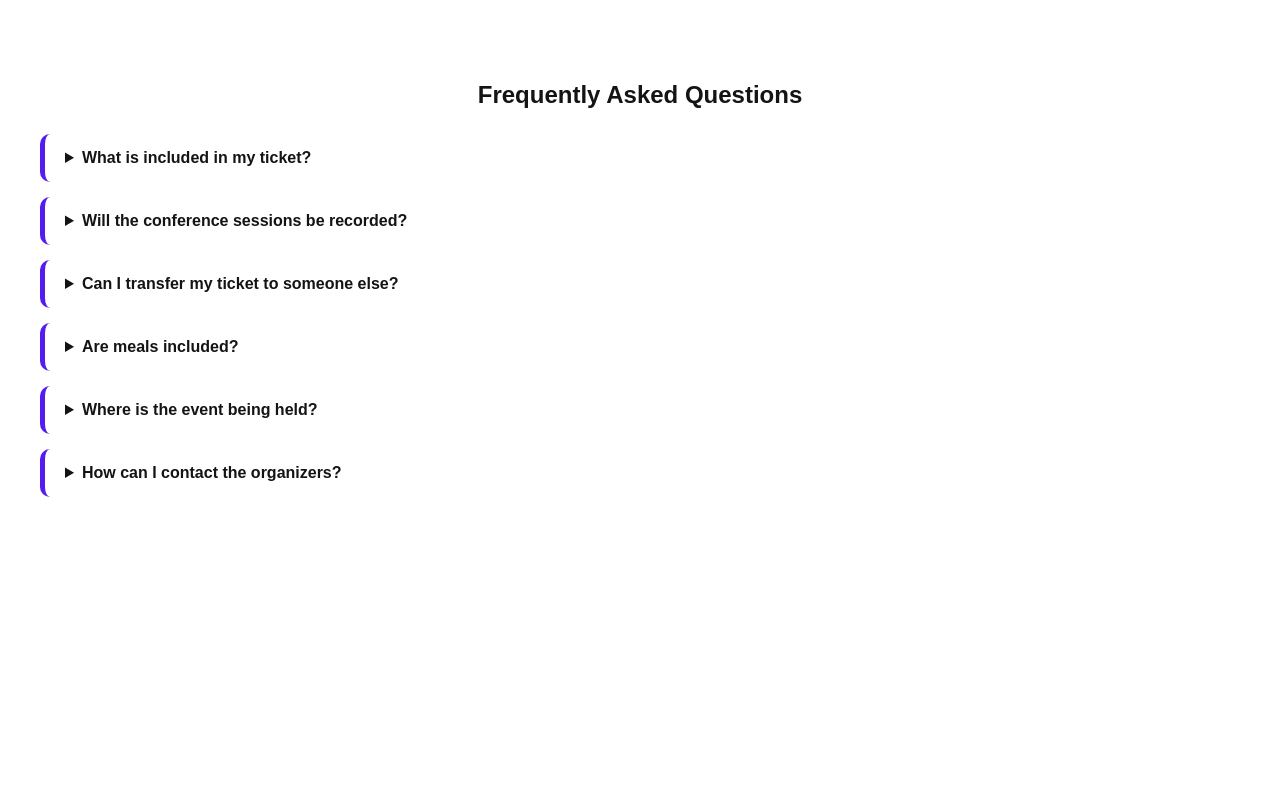
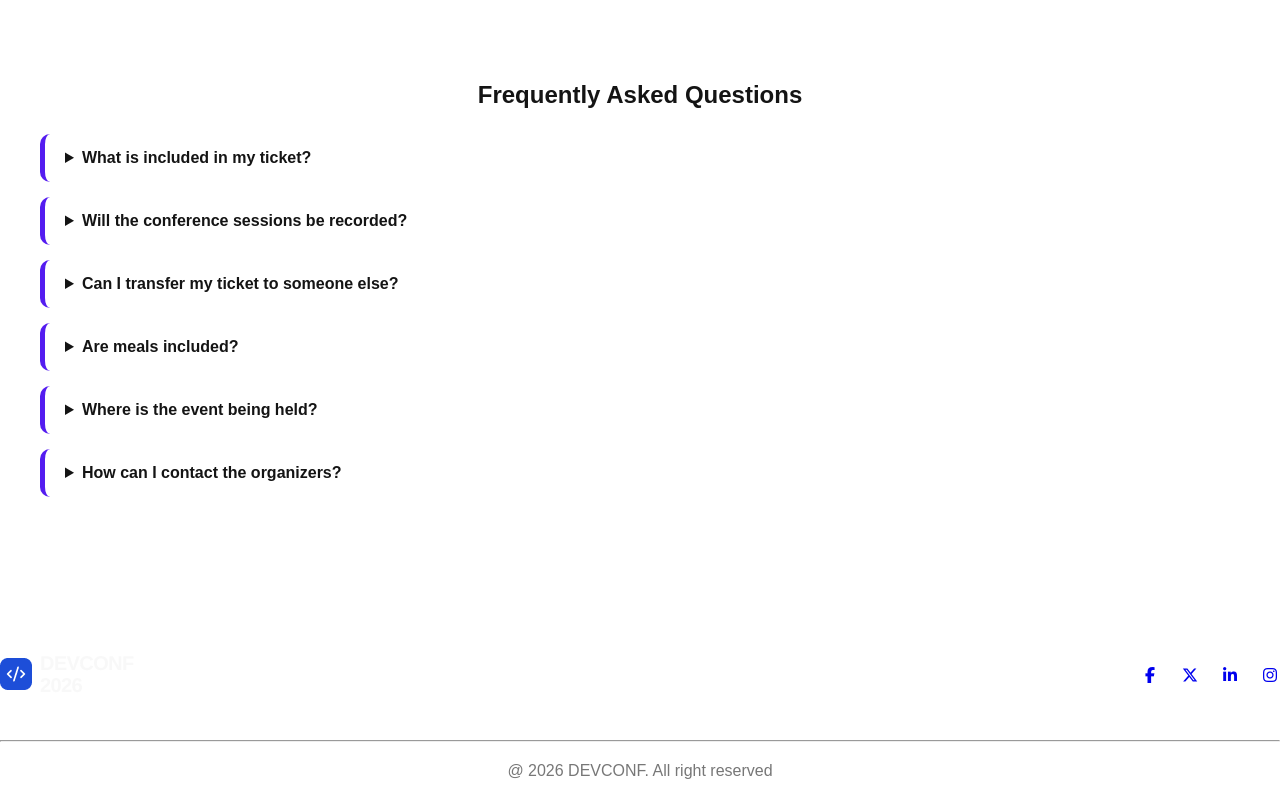
Before and after one commit to AnwarSadek/PH-B14-A01, a plain HTML site: page index.html in a window 1280 px wide. Shown: the part 2169-2969 px from the top of the page. Before the commit the page ends 2781 px from the top, so only its background shows below. Drawn offline with Linux system fonts and the light colour scheme.

Commit message:
aded footer

```diff
--- a/index.html
+++ b/index.html
@@ -6,6 +6,7 @@
     <meta name="viewport" content="width=device-width, initial-scale=1.0">
     <meta name="author" content="Anwar-Sadek">
     <link rel="stylesheet" href="./style.css">
+    <link rel="stylesheet" href="https://cdnjs.cloudflare.com/ajax/libs/font-awesome/7.0.1/css/all.min.css">
     <title>DEVCONF-2026</title>
 </head>
 
@@ -141,7 +142,8 @@
             <h1>Frequently Asked Questions</h1>
             <details>
                 <summary>What is included in my ticket?</summary>
-                <p>Your ticket includes access to all conference sessions, workshops, networking events, etc mentioned on the pricing lists.</p>
+                <p>Your ticket includes access to all conference sessions, workshops, networking events, etc mentioned
+                    on the pricing lists.</p>
             </details>
             <details>
                 <summary>Will the conference sessions be recorded?</summary>
@@ -157,7 +159,8 @@
             </details>
             <details>
                 <summary>Where is the event being held?</summary>
-                <p>The conference will take place at the Downtown Convention Center, with full venue details sent after registration.</p>
+                <p>The conference will take place at the Downtown Convention Center, with full venue details sent after
+                    registration.</p>
             </details>
             <details>
                 <summary>How can I contact the organizers?</summary>
@@ -166,6 +169,28 @@
         </section>
         <!-- FAQ section end  -->
     </main>
+
+    <!-- footer section start  -->
+    <footer>
+        <section class="footer-parent container">
+            <div class="footer-box-container">
+                <div>
+                    <img src="./assets/footer-logo.png" alt="logo">
+                </div>
+                <div class="footer-social">
+                    <a href="#"><i class="fa-brands fa-facebook-f"></i></a>
+                    <a href="#"><i class="fa-brands fa-x-twitter"></i></a>
+                    <a href="#"><i class="fa-brands fa-linkedin-in"></i></a>
+                    <a href="#"><i class="fa-brands fa-instagram"></i></a>
+                </div>
+            </div>
+            <hr class="footer-hr">
+            <div class="footer-copyright">
+                <p>@ 2026 DEVCONF. All right reserved</p>
+            </div>
+        </section>
+    </footer>
+    <!-- footer section end  -->
 </body>
 
 </html>
--- a/style.css
+++ b/style.css
@@ -221,3 +221,26 @@ html {
     font-weight: 600;
     cursor: pointer;
 }
+
+/* footer css  */
+.footer-parent {
+    margin-top: 80px;
+}
+.footer-box-container {
+    display: flex;
+    justify-content: space-between;
+    align-items: center;
+    padding: 20px 0;
+}
+.footer-social {
+    display: flex;
+    gap: 20px;
+}
+.footer-hr {
+    margin: 20px 0;
+}
+.footer-copyright{
+    text-align: center;
+    color: #777;
+    padding-bottom: 20px;
+}
```
